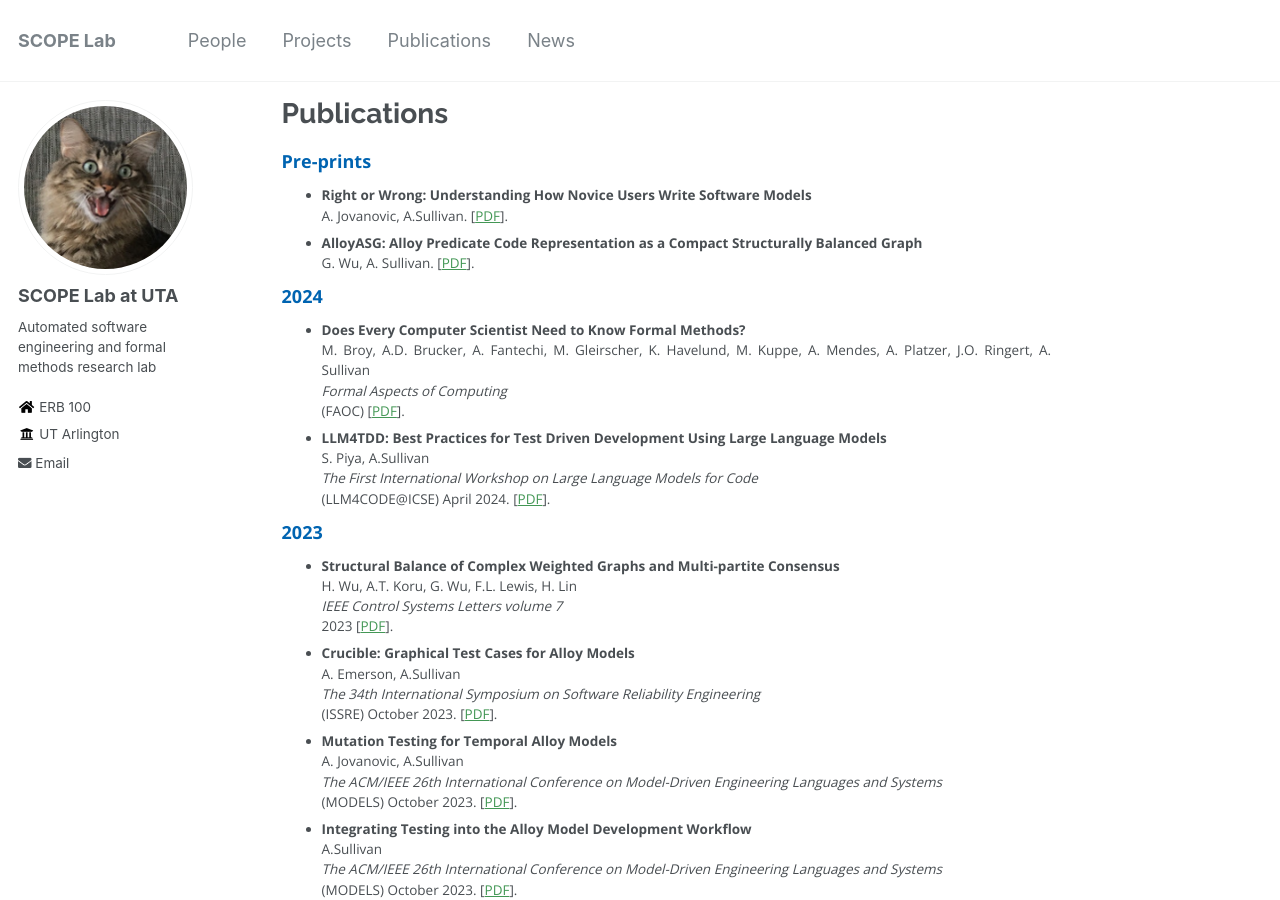
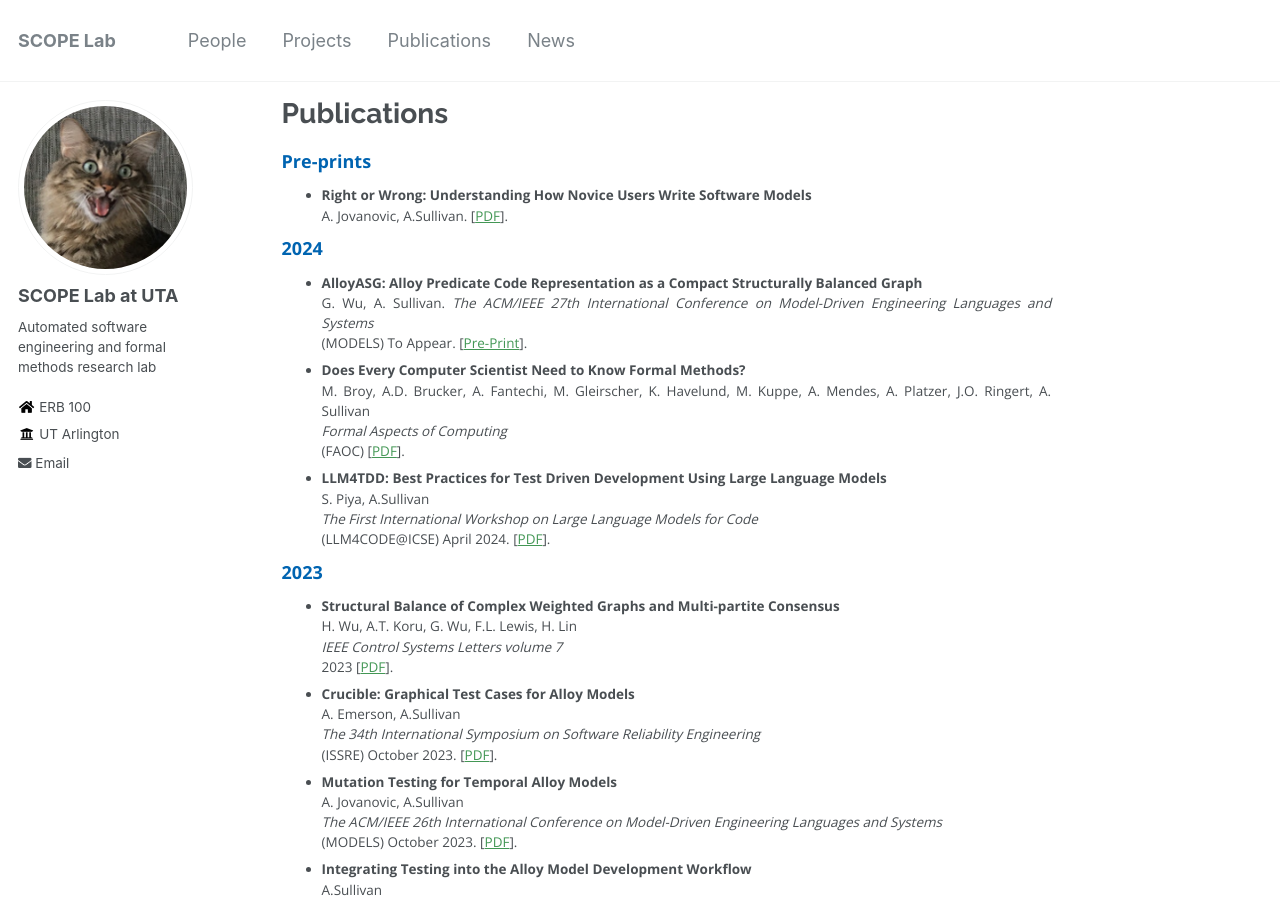
Before and after one commit to SCOPELabUTA/SCOPELabUTA.github.io, a Jekyll site: the page built from _pages/publications.md, in a window 1280 px wide and 900 px high. Built offline with Jekyll 4.4.1, drawn with Linux system fonts in a browser that asks for light colours.

Commit message:
Update publications.md

```diff
--- a/_pages/publications.md
+++ b/_pages/publications.md
@@ -7,12 +7,13 @@ author_profile: true
 
 * **Right or Wrong: Understanding How Novice Users Write Software Models**
 A. Jovanovic, A.Sullivan. \[[PDF](https://arxiv.org/pdf/2402.06624.pdf)\].
-* **AlloyASG: Alloy Predicate Code Representation as a Compact Structurally Balanced Graph**
-G. Wu, A. Sullivan. \[[PDF](https://arxiv.org/pdf/2403.00170.pdf)\].
-
 
 ### 2024
 
+* **AlloyASG: Alloy Predicate Code Representation as a Compact Structurally Balanced Graph**
+G. Wu, A. Sullivan.
+_The ACM/IEEE 27th International Conference on Model-Driven Engineering Languages and Systems_
+(MODELS) To Appear. \[[Pre-Print](https://arxiv.org/pdf/2403.00170.pdf)\].
 * **Does Every Computer Scientist Need to Know Formal Methods?**
 M. Broy, A.D. Brucker, A. Fantechi, M. Gleirscher, K. Havelund, M. Kuppe, A. Mendes, A. Platzer, J.O. Ringert, A. Sullivan
 _Formal Aspects of Computing_
```
